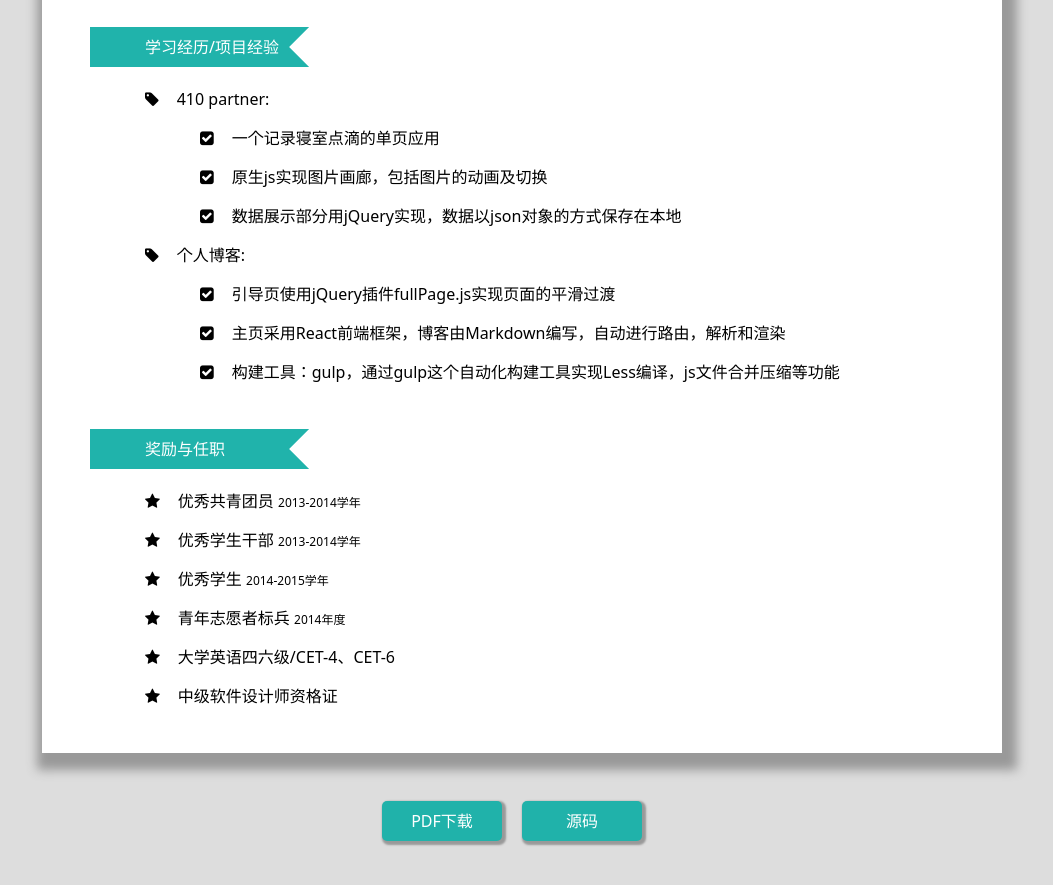
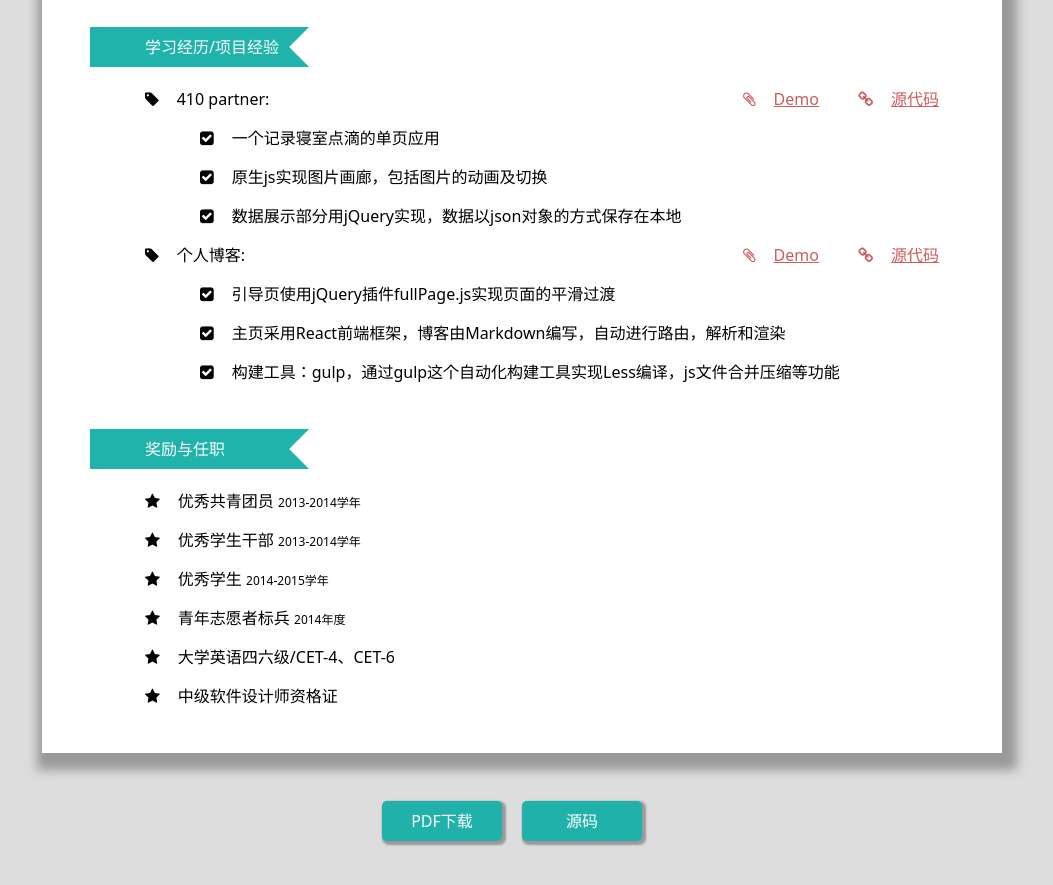
Before and after one commit to emilyzfive/Resume, a plain HTML site: page index.html in a window 1280 px wide. Shown: the part 821-1706 px from the top of the page, without its empty margins (118-1171 px from the left). Drawn offline with Linux system fonts and the light colour scheme.

Commit message:
添加链接

```diff
--- a/css/master.css
+++ b/css/master.css
@@ -12,16 +12,6 @@ body{
 li{
   list-style: none;
 }
-/*@media not print {
-  .only-print {
-    display: none !important;
-  }
-}
-@media print {
-  .only-screen {
-    display: none !important;
-  }
-}*/
 #main{
   max-width: 960px;
   margin: 3em auto;
@@ -300,3 +290,14 @@ footer div a:hover{
     display: none;
   }
 }
+.link{
+  display: inline-block;
+  float: right;
+  margin-right: 15px;
+}
+.link .demo{
+  margin-right: 35px;
+}
+.link i{
+  color: #CD5C5C;
+}
--- a/index.html
+++ b/index.html
@@ -31,7 +31,7 @@
           <ul>
             <li><i class="fa fa-leaf"></i><p>个人信息：邹广花 | 女 | 1995年 | 2017年6月毕业 | 湖南科技大学 | 物联网工程</p></li>
             <li><i class="fa fa-leaf"></i><p>技能：HTML | CSS | JavaScript | jQuery | React | BootStrap | Less | gulp</p></li>
-            <li><i class="fa fa-leaf"></i><p>Blog/GitHub: <a href="">Blog/ZouGuanghua</a> / <a href="https://github.com/ZouGuanghua">github.com/ZouGuanghua</a></p></li>
+            <li><i class="fa fa-leaf"></i><p>Blog/GitHub: <a href="https://zouguanghua.github.io/HomePage/" target="_blank">Blog/ZouGuanghua</a> / <a href="https://github.com/ZouGuanghua" target="_blank">github.com/ZouGuanghua</a></p></li>
           </ul>
         </div>
 
@@ -52,6 +52,10 @@
           <div class="tag">学习经历/项目经验</div>
           <ul>
             <li><i class="fa fa-tag"></i><p>410 partner:</p>
+              <div class="link">
+                <p class="demo"><i class="fa fa-paperclip"></i><a href="https://zouguanghua.github.io/410Partner/" target="_blank">Demo</a></p>
+                <p class="code"><i class="fa fa-link"></i><a href="https://github.com/ZouGuanghua/410Partner" target="_blank">源代码</a></p>
+              </div>
               <ul>
                 <li><i class="fa fa-check-square"></i><p>一个记录寝室点滴的单页应用</p></li>
                 <li><i class="fa fa-check-square"></i><p>原生js实现图片画廊，包括图片的动画及切换</p></li>
@@ -59,6 +63,10 @@
               </ul>
             </li>
             <li><i class="fa fa-tag"></i><p>个人博客:</p>
+              <div class="link">
+                <p class="demo"><i class="fa fa-paperclip"></i><a href="https://zouguanghua.github.io/Blog/#/tag/HTML&CSS" target="_blank">Demo</a></p>
+                <p class="code"><i class="fa fa-link"></i><a href="https://github.com/ZouGuanghua/Blog" target="_blank">源代码</a></p>
+             </div>
               <ul>
                 <li><i class="fa fa-check-square"></i><p>引导页使用jQuery插件fullPage.js实现页面的平滑过渡</p></li>
                 <li><i class="fa fa-check-square"></i><p>主页采用React前端框架，博客由Markdown编写，自动进行路由，解析和渲染</p></li>
@@ -83,7 +91,7 @@
     </div>
     <footer>
       <div class="pdf"><a href="./ZouGuanghua%27s%20Resume.pdf">PDF下载</a></div>
-      <div class="code"><a href="">源码</a></div>
+      <div class="code"><a href="https://github.com/ZouGuanghua/Resume" target="_blank">源码</a></div>
     </footer>
   </body>
 </html>
```
Also changed, not shown: 1 other file.
